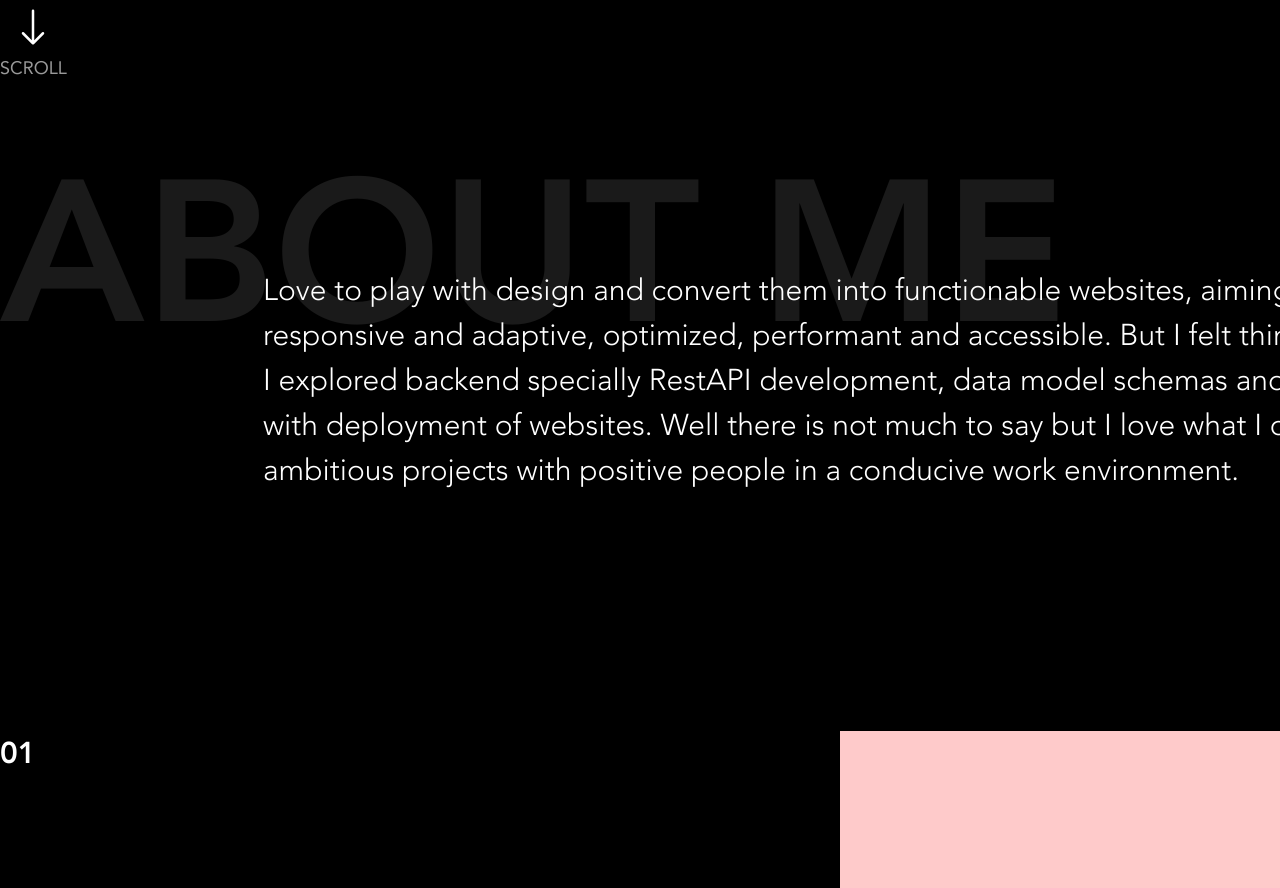
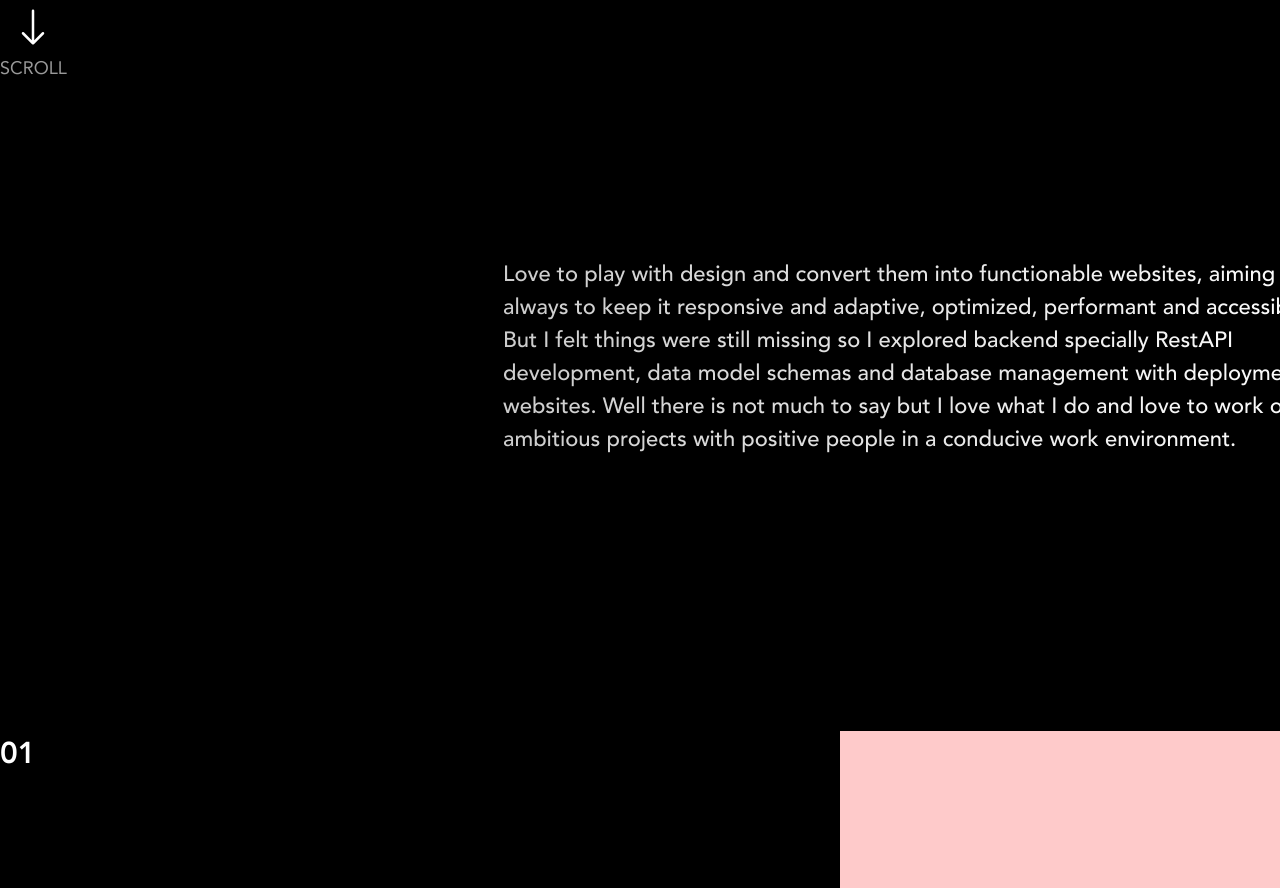
Before and after one commit to ojasggg/Personal_Portfolio, a React (Vite) app: page / in a window 1280 px wide. Shown: the part 692-1580 px from the top of the page. Built offline with nearby package versions, Linux system fonts and the light colour scheme.

Commit message:
For now about-me section is modified.

```diff
--- a/src/components/AboutMe.tsx
+++ b/src/components/AboutMe.tsx
@@ -2,20 +2,22 @@ import React from "react";
 
 const AboutMe = () => {
   return (
-    <section className="relative h-[573px]">
-      <h1 className="absolute top-10 left-0 z-[1] p-0 font-AvenirHeavy text-[200px] leading-none text-white/10">
+    <section className="relative m-auto h-[573px] lg:w-[1200px] xl:w-[1600px]">
+      {/* TODO:  Gradiant for all background Headings*/}
+      <h1 className="absolute top-10 left-0 z-[-10] p-0 font-AvenirHeavy text-[200px] leading-none text-white/10 lg:text-white/20">
         ABOUT ME
       </h1>
-      <div className="z-[2] mr-[57px] ml-[263px]">
-        <h3 className="pt-[150px] font-AvenirLight text-[30px] text-white">
+      {/* TODO: Choose Gradiant color for this aboutme paragraph */}
+      {/* TODO: Highlight some key points from the paragraph if needed */}
+      <div className="z-[2] mr-[57px] ml-[263px] pt-[140px] xl:pt-[160px]">
+        <h3 className="w-[95%] bg-gradient-to-r from-white/80 to-white bg-clip-text font-AvenirMedium text-[22px] text-transparent xl:text-[26px]">
           Love to play with design and convert them into functionable websites,
-          aiming always to keep it <br /> responsive and adaptive, optimized,
-          performant and accessible. But I felt things were still missing so{" "}
-          <br /> I explored backend specially RestAPI development, data model
-          schemas and database management <br /> with deployment of websites.
-          Well there is not much to say but I love what I do and love to work on{" "}
-          <br /> ambitious projects with positive people in a conducive work
-          environment.
+          aiming always to keep it responsive and adaptive, optimized,
+          performant and accessible. But I felt things were still missing so I
+          explored backend specially RestAPI development, data model schemas and
+          database management with deployment of websites. Well there is not
+          much to say but I love what I do and love to work on ] ambitious
+          projects with positive people in a conducive work environment.
         </h3>
       </div>
     </section>
```
